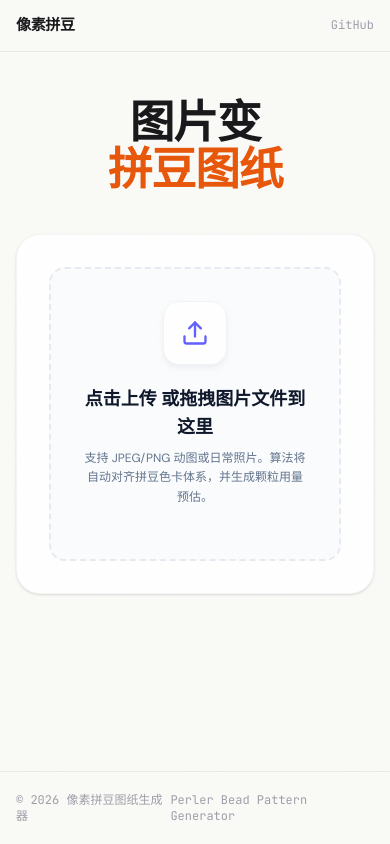
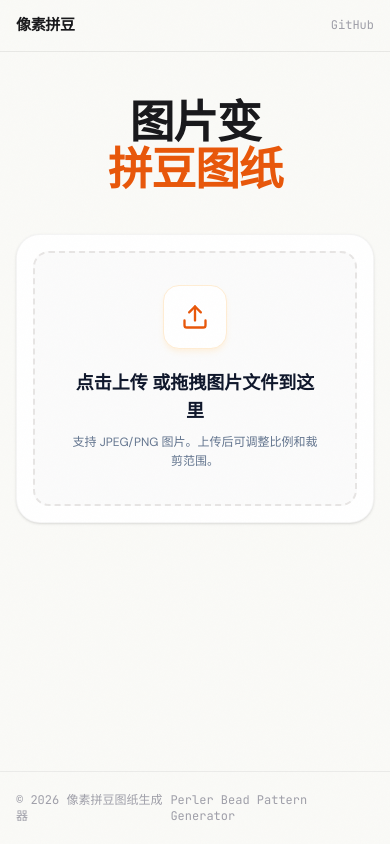
Before and after one commit to qiao39gs/Pixel, a React (Vite) app: page / in a window 390 px wide. Built offline with nearby package versions, Linux system fonts and the light colour scheme.

Commit message:
简化首页并统一上传样式

```diff
--- a/src/App.tsx
+++ b/src/App.tsx
@@ -100,7 +100,6 @@ export default function App() {
 
         {!croppedImage && !uploaderHasImage && (
           <div className="relative text-center max-w-lg mx-auto pt-6 pb-2 flex flex-col items-center gap-3 animate-fade-in">
-            {/* Pixel grid decoration */}
             <div
               className="absolute inset-x-0 top-0 h-full -z-10 pointer-events-none"
               style={{
@@ -110,10 +109,10 @@ export default function App() {
                 WebkitMaskImage: 'radial-gradient(ellipse 80% 90% at 50% 40%, black 30%, transparent 100%)',
               }}
             />
-            <h2 className="font-display font-bold text-[2.8rem] sm:text-[3.5rem] leading-[1.05] tracking-tight text-[#18181B]">
+            <h1 className="font-display font-bold text-[2.8rem] sm:text-[3.5rem] leading-[1.05] tracking-tight text-[#18181B]">
               图片变<br />
               <span className="text-[#E8570A]">拼豆图纸</span>
-            </h2>
+            </h1>
           </div>
         )}
 
--- a/src/components/ImageUploader.tsx
+++ b/src/components/ImageUploader.tsx
@@ -534,15 +534,15 @@ export default function ImageUploader({ onImageCropped, onImageStateChange, aspe
   };
 
   return (
-    <div className="w-full bg-white border border-black/[0.04] rounded-3xl p-6 shadow-sm overflow-hidden transition-all duration-300">
+    <div className="w-full bg-white border border-black/[0.04] rounded-3xl p-4 sm:p-6 shadow-sm overflow-hidden transition-all duration-300">
       {/* Upload area if no image selected */}
       {!imageSrc ? (
         <div
-          className={`relative p-8 md:p-14 text-center flex flex-col items-center justify-center transition-all duration-300 ${
+          className={`group relative p-8 md:p-14 text-center flex flex-col items-center justify-center transition-all duration-300 ${
             dragActive
-              ? 'bg-indigo-505/5 border-2 border-dashed border-indigo-500'
-              : 'bg-slate-50/50 border-2 border-dashed border-slate-200/80 hover:border-indigo-400'
-          } rounded-2xl m-2 cursor-pointer`}
+              ? 'bg-orange-50 border-2 border-dashed border-[#E8570A]'
+              : 'bg-stone-50/70 border-2 border-dashed border-stone-200 hover:border-orange-300 hover:bg-orange-50/40'
+          } rounded-2xl cursor-pointer`}
           onDragEnter={handleDrag}
           onDragOver={handleDrag}
           onDragLeave={handleDrag}
@@ -556,14 +556,14 @@ export default function ImageUploader({ onImageCropped, onImageStateChange, aspe
             accept="image/png, image/jpeg"
             onChange={handleFileInput}
           />
-          <div className="h-16 w-16 bg-white rounded-2xl flex items-center justify-center shadow-md shadow-gray-200/50 border border-gray-100 text-slate-800 mb-5 hover:scale-110 hover:rotate-6 transition-all duration-300">
-            <Upload className="h-7 w-7 text-indigo-500" />
+          <div className={`h-16 w-16 rounded-2xl flex items-center justify-center border mb-5 transition-all duration-300 group-hover:-translate-y-1 ${dragActive ? 'bg-[#E8570A] border-[#E8570A] text-white' : 'bg-white border-orange-100 text-[#E8570A] shadow-md shadow-orange-100/60'}`}>
+            <Upload className="h-7 w-7" />
           </div>
           <h3 className="font-sans font-semibold text-slate-900 text-lg mb-2">
-            点击上传 或拖拽图片文件到这里
+            {dragActive ? '松开即可载入图片' : '点击上传 或拖拽图片文件到这里'}
           </h3>
-          <p className="text-xs text-slate-500 max-w-sm mb-5 leading-relaxed">
-             支持 JPEG/PNG 动图或日常照片<span className="hidden md:inline">，也可 Ctrl+V 直接粘贴截图</span>。算法将自动对齐拼豆色卡体系，并生成颗粒用量预估。
+          <p className="text-xs text-slate-500 max-w-sm leading-relaxed">
+             支持 JPEG/PNG 图片<span className="hidden md:inline">，也可 Ctrl+V 直接粘贴截图</span>。上传后可调整比例和裁剪范围。
           </p>
         </div>
       ) : (
@@ -573,7 +573,7 @@ export default function ImageUploader({ onImageCropped, onImageStateChange, aspe
             {/* Cropper viewport */}
             <div className="flex-1 flex flex-col items-center justify-center bg-slate-50/80 rounded-2xl p-4 border border-black/[0.02] overflow-hidden">
               <span className="text-xs font-medium text-slate-400 mb-3 self-start flex items-center gap-1.5 flex-wrap">
-                <Move className="w-3.5 h-3.5 text-indigo-500" />
+                <Move className="w-3.5 h-3.5 text-[#E8570A]" />
                 <span className="hidden md:inline">鼠标拖拽/单指平移 · 鼠标滚轮/双指捏合缩放 · 键盘方向键/快捷键微调 · Ctrl+V 粘贴换图</span>
                 <span className="md:hidden">单指平移 · 双指捏合缩放</span>
               </span>
@@ -618,7 +618,7 @@ export default function ImageUploader({ onImageCropped, onImageStateChange, aspe
                     return (
                       <div
                         key={h.id}
-                        className="absolute w-3 h-3 bg-white border-2 border-indigo-600 rounded-sm shadow-md pointer-events-auto hover:scale-150 hover:border-indigo-500 transition-transform duration-100"
+                        className="absolute w-3 h-3 bg-white border-2 border-[#E8570A] rounded-sm shadow-md pointer-events-auto hover:scale-150 hover:border-orange-400 transition-transform duration-100"
                         style={{
                           left: `${(pos.cx / canvasW) * 100}%`,
                           top: `${(pos.cy / canvasH) * 100}%`,
@@ -645,7 +645,7 @@ export default function ImageUploader({ onImageCropped, onImageStateChange, aspe
                   <button
                     type="button"
                     onClick={fitToFrame}
-                    className="px-2.5 py-1.5 bg-white border border-slate-200 text-xs font-bold rounded-lg text-slate-700 hover:text-indigo-600 hover:border-indigo-100 transition-all cursor-pointer shadow-xs"
+                    className="px-2.5 py-1.5 bg-white border border-slate-200 text-xs font-bold rounded-lg text-slate-700 hover:text-[#E8570A] hover:border-orange-200 transition-all cursor-pointer shadow-xs"
                     title="缩放图像使其完全放入选区内"
                   >
                     完全贴合
@@ -653,7 +653,7 @@ export default function ImageUploader({ onImageCropped, onImageStateChange, aspe
                   <button
                     type="button"
                     onClick={fillFrame}
-                    className="px-2.5 py-1.5 bg-white border border-slate-200 text-xs font-bold rounded-lg text-slate-700 hover:text-indigo-600 hover:border-indigo-100 transition-all cursor-pointer shadow-xs"
+                    className="px-2.5 py-1.5 bg-white border border-slate-200 text-xs font-bold rounded-lg text-slate-700 hover:text-[#E8570A] hover:border-orange-200 transition-all cursor-pointer shadow-xs"
                     title="缩放图像使其完全填满整个选区"
                   >
                     填满画布
@@ -664,7 +664,7 @@ export default function ImageUploader({ onImageCropped, onImageStateChange, aspe
                   <button
                     type="button"
                     onClick={() => setRotation((prev) => (prev + 90) % 360)}
-                    className="px-3 py-1.5 bg-white border border-slate-200 text-xs font-bold rounded-lg text-slate-700 hover:bg-slate-50 hover:text-indigo-600 flex items-center gap-1 shadow-xs transition-all cursor-pointer"
+                    className="px-3 py-1.5 bg-white border border-slate-200 text-xs font-bold rounded-lg text-slate-700 hover:bg-slate-50 hover:text-[#E8570A] flex items-center gap-1 shadow-xs transition-all cursor-pointer"
                   >
                     <RotateCw className="w-3 h-3" /> 旋转 90°
                   </button>
@@ -691,34 +691,34 @@ export default function ImageUploader({ onImageCropped, onImageStateChange, aspe
             <div className="w-full md:w-64 flex flex-col justify-between">
               <div>
                 <h4 className="text-xs font-bold text-slate-400 uppercase tracking-widest mb-3.5 flex items-center gap-2">
-                  <ImageIcon className="w-4 h-4 text-indigo-500" /> 图纸比例裁切
+                  <ImageIcon className="w-4 h-4 text-[#E8570A]" /> 图纸比例裁切
                 </h4>
 
                 {/* Ratio selector */}
                 <div className="grid grid-cols-3 gap-2 mb-6">
                   <button type="button" onClick={() => setAspectRatio('1:1')}
                     className={`py-2 px-3 text-xs font-bold rounded-xl border text-center transition-all cursor-pointer ${
-                      aspectRatio === '1:1' ? 'bg-indigo-600 text-white border-indigo-600 shadow-md shadow-indigo-500/10' : 'bg-white text-slate-600 border-slate-200 hover:bg-slate-50'
+                      aspectRatio === '1:1' ? 'bg-[#E8570A] text-white border-[#E8570A] shadow-md shadow-orange-500/10' : 'bg-white text-slate-600 border-slate-200 hover:bg-slate-50'
                     }`}>1:1</button>
                   <button type="button" onClick={() => setAspectRatio('4:3')}
                     className={`py-2 px-3 text-xs font-bold rounded-xl border text-center transition-all cursor-pointer ${
-                      aspectRatio === '4:3' ? 'bg-indigo-600 text-white border-indigo-600 shadow-md shadow-indigo-500/10' : 'bg-white text-slate-600 border-slate-200 hover:bg-slate-50'
+                      aspectRatio === '4:3' ? 'bg-[#E8570A] text-white border-[#E8570A] shadow-md shadow-orange-500/10' : 'bg-white text-slate-600 border-slate-200 hover:bg-slate-50'
                     }`}>4:3</button>
                   <button type="button" onClick={() => setAspectRatio('3:4')}
                     className={`py-2 px-3 text-xs font-bold rounded-xl border text-center transition-all cursor-pointer ${
-                      aspectRatio === '3:4' ? 'bg-indigo-600 text-white border-indigo-600 shadow-md shadow-indigo-500/10' : 'bg-white text-slate-600 border-slate-200 hover:bg-slate-50'
+                      aspectRatio === '3:4' ? 'bg-[#E8570A] text-white border-[#E8570A] shadow-md shadow-orange-500/10' : 'bg-white text-slate-600 border-slate-200 hover:bg-slate-50'
                     }`}>3:4</button>
                   <button type="button" onClick={() => setAspectRatio('16:9')}
                     className={`py-2 px-3 text-xs font-bold rounded-xl border text-center transition-all cursor-pointer ${
-                      aspectRatio === '16:9' ? 'bg-indigo-600 text-white border-indigo-600 shadow-md shadow-indigo-500/10' : 'bg-white text-slate-600 border-slate-200 hover:bg-slate-50'
+                      aspectRatio === '16:9' ? 'bg-[#E8570A] text-white border-[#E8570A] shadow-md shadow-orange-500/10' : 'bg-white text-slate-600 border-slate-200 hover:bg-slate-50'
                     }`}>16:9</button>
                   <button type="button" onClick={() => setAspectRatio('9:16')}
                     className={`py-2 px-3 text-xs font-bold rounded-xl border text-center transition-all cursor-pointer ${
-                      aspectRatio === '9:16' ? 'bg-indigo-600 text-white border-indigo-600 shadow-md shadow-indigo-500/10' : 'bg-white text-slate-600 border-slate-200 hover:bg-slate-50'
+                      aspectRatio === '9:16' ? 'bg-[#E8570A] text-white border-[#E8570A] shadow-md shadow-orange-500/10' : 'bg-white text-slate-600 border-slate-200 hover:bg-slate-50'
                     }`}>9:16</button>
                   <button type="button" onClick={() => setAspectRatio('auto')}
                     className={`py-2 px-3 text-xs font-bold rounded-xl border text-center transition-all cursor-pointer ${
-                      aspectRatio === 'auto' ? 'bg-indigo-600 text-white border-indigo-600 shadow-md shadow-indigo-500/10' : 'bg-white text-slate-600 border-slate-200 hover:bg-slate-50'
+                      aspectRatio === 'auto' ? 'bg-[#E8570A] text-white border-[#E8570A] shadow-md shadow-orange-500/10' : 'bg-white text-slate-600 border-slate-200 hover:bg-slate-50'
                     }`}>原图</button>
                 </div>
 
@@ -726,7 +726,7 @@ export default function ImageUploader({ onImageCropped, onImageStateChange, aspe
                 <div className="mb-6">
                   <div className="flex justify-between items-center text-xs text-slate-500 mb-2">
                     <span className="font-semibold text-slate-700">局部缩放</span>
-                    <span className="font-mono font-bold text-indigo-600">{Math.round(zoom * 100)}%</span>
+                    <span className="font-mono font-bold text-[#E8570A]">{Math.round(zoom * 100)}%</span>
                   </div>
                   <div className="flex items-center gap-2.5">
                     <button
@@ -743,7 +743,7 @@ export default function ImageUploader({ onImageCropped, onImageStateChange, aspe
                       step="0.05"
                       value={zoom}
                       onChange={(e) => setZoom(parseFloat(e.target.value))}
-                      className="flex-1 accent-indigo-600 h-2.5 bg-slate-200 rounded-lg cursor-pointer"
+                      className="flex-1 accent-[#E8570A] h-2.5 bg-slate-200 rounded-lg cursor-pointer"
                     />
                     <button
                       type="button"
@@ -758,14 +758,14 @@ export default function ImageUploader({ onImageCropped, onImageStateChange, aspe
                 {/* Image Transform — rotation slider + flip */}
                 <div className="mb-6">
                   <h4 className="text-xs font-bold text-slate-400 uppercase tracking-widest mb-3 flex items-center gap-1.5">
-                    <Crop className="w-3.5 h-3.5 text-indigo-500" /> 图像变换
+                    <Crop className="w-3.5 h-3.5 text-[#E8570A]" /> 图像变换
                   </h4>
                   <div className="flex justify-between items-center text-xs text-slate-500 mb-2">
                     <span className="font-semibold text-slate-700">旋转角度</span>
                     <button
                       type="button"
                       onClick={() => setRotation(0)}
-                      className="font-mono font-bold text-indigo-600 hover:text-indigo-800 transition-colors cursor-pointer"
+                      className="font-mono font-bold text-[#E8570A] hover:text-orange-800 transition-colors cursor-pointer"
                       title="点击重置为 0°"
                     >
                       {rotation}°
@@ -778,14 +778,14 @@ export default function ImageUploader({ onImageCropped, onImageStateChange, aspe
                     step="1"
                     value={rotation}
                     onChange={(e) => setRotation(parseInt(e.target.value))}
-                    className="w-full accent-indigo-600 h-2.5 bg-slate-200 rounded-lg cursor-pointer mb-3"
+                    className="w-full accent-[#E8570A] h-2.5 bg-slate-200 rounded-lg cursor-pointer mb-3"
                   />
                   <div className="flex gap-2">
                     <button
                       type="button"
                       onClick={() => setFlipH((prev) => !prev)}
                       className={`flex-1 py-2 text-xs font-bold rounded-xl border text-center transition-all cursor-pointer flex items-center justify-center gap-1.5 ${
-                        flipH ? 'bg-indigo-600 text-white border-indigo-600 shadow-md shadow-indigo-500/10' : 'bg-white text-slate-600 border-slate-200 hover:bg-slate-50'
+                        flipH ? 'bg-[#E8570A] text-white border-[#E8570A] shadow-md shadow-orange-500/10' : 'bg-white text-slate-600 border-slate-200 hover:bg-slate-50'
                       }`}
                     >
                       <FlipHorizontal className="w-3.5 h-3.5" /> 水平
@@ -794,7 +794,7 @@ export default function ImageUploader({ onImageCropped, onImageStateChange, aspe
                       type="button"
                       onClick={() => setFlipV((prev) => !prev)}
                       className={`flex-1 py-2 text-xs font-bold rounded-xl border text-center transition-all cursor-pointer flex items-center justify-center gap-1.5 ${
-                        flipV ? 'bg-indigo-600 text-white border-indigo-600 shadow-md shadow-indigo-500/10' : 'bg-white text-slate-600 border-slate-200 hover:bg-slate-50'
+                        flipV ? 'bg-[#E8570A] text-white border-[#E8570A] shadow-md shadow-orange-500/10' : 'bg-white text-slate-600 border-slate-200 hover:bg-slate-50'
                       }`}
                     >
                       <FlipVertical className="w-3.5 h-3.5" /> 垂直
@@ -819,7 +819,7 @@ export default function ImageUploader({ onImageCropped, onImageStateChange, aspe
                 <button
                   type="button"
                   onClick={handleConfirmCrop}
-                  className="w-full py-3.5 px-4 bg-gradient-to-tr from-indigo-600 via-indigo-600 to-violet-600 hover:scale-101 hover:brightness-105 duration-200 text-white font-semibold rounded-xl transition-all shadow-md shadow-indigo-100 flex items-center justify-center gap-1.5 text-sm cursor-pointer"
+                  className="w-full py-3.5 px-4 bg-[#E8570A] hover:bg-[#CF4707] hover:-translate-y-0.5 duration-200 text-white font-semibold rounded-xl transition-all shadow-md shadow-orange-100 flex items-center justify-center gap-1.5 text-sm cursor-pointer"
                 >
                   确定选区，导入工作台
                 </button>
```
